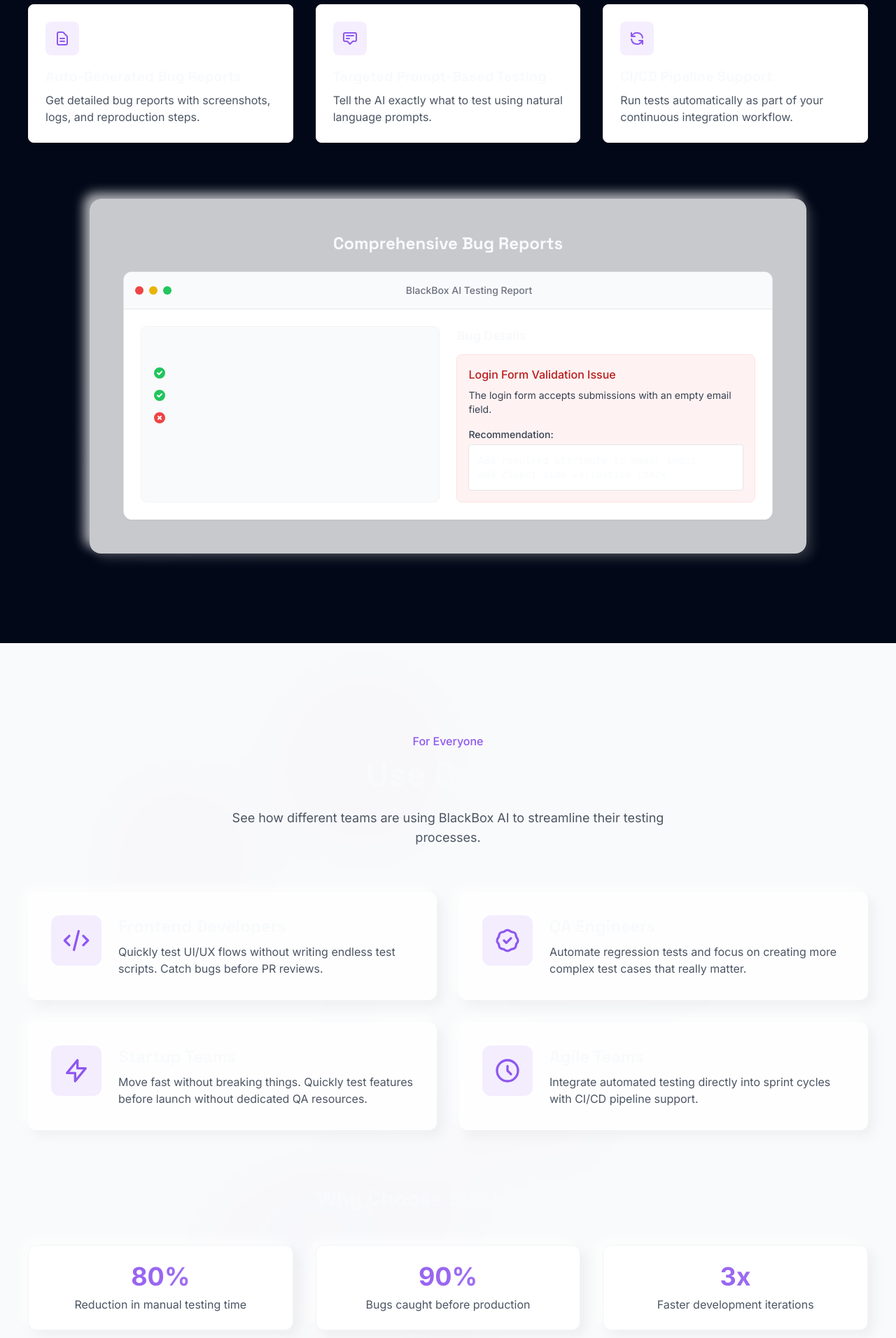
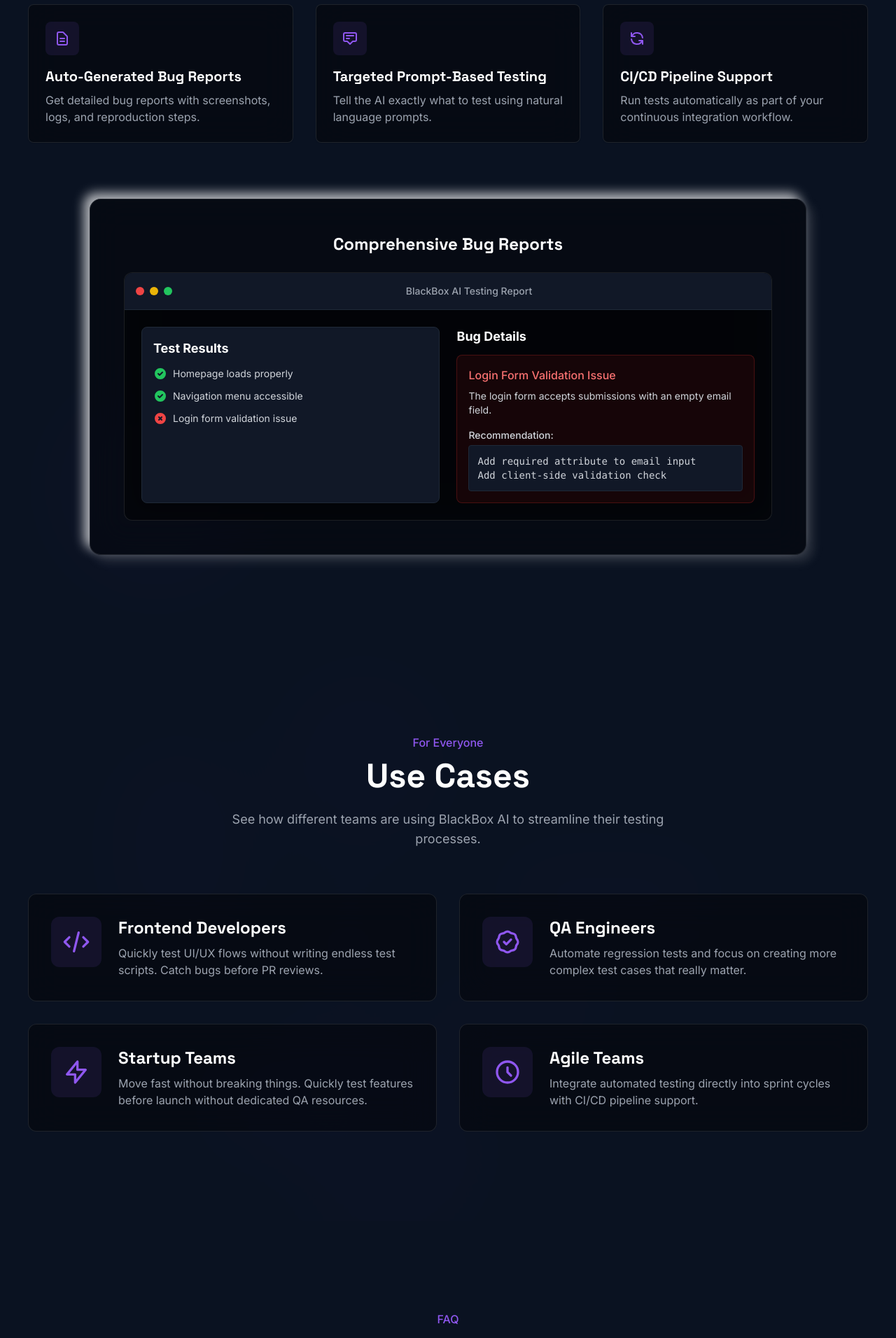
Before and after one commit to AqeelKhalid13/nextsqa, a React (Vite) app: page / in a window 1280 px wide. Shown: the part 2638-4550 px from the top of the page at 70% size. Built offline with nearby package versions, Linux system fonts and the light colour scheme.

Commit message:
feat: Implement dark theme and remove section
Apply dark theme to various sections and remove the "Why Choose BlackBox AI" section.

```diff
--- a/src/components/Features.tsx
+++ b/src/components/Features.tsx
@@ -68,15 +68,15 @@ const FeatureCard = ({ feature, index }) => {
       viewport={{ once: true, margin: "-50px" }}
       transition={{ duration: 0.5, delay: index * 0.1 }}
     >
-      <Card className="h-full bg-white backdrop-blur-sm border border-gray-100 transition-all duration-300 hover:shadow-lg hover:-translate-y-1">
+      <Card className="h-full neo-blur transition-all duration-300 hover:shadow-lg hover:-translate-y-1">
         <CardContent className="p-6">
           <div className="bg-primary/10 p-3 w-fit rounded-lg mb-4">
             {feature.icon}
           </div>
-          <h3 className="text-xl font-bold mb-2">
+          <h3 className="text-xl font-bold mb-2 text-white">
             {feature.title}
           </h3>
-          <p className="text-gray-600">
+          <p className="text-gray-400">
             {feature.description}
           </p>
         </CardContent>
@@ -87,7 +87,7 @@ const FeatureCard = ({ feature, index }) => {
 
 const Features = () => {
   return (
-    <section id="features" className="py-20 md:py-32 relative overflow-hidden">
+    <section id="features" className="py-20 md:py-32 relative overflow-hidden bg-secondary/30">
       {/* Background elements */}
       <div className="absolute inset-0 opacity-10">
         <div className="absolute top-20 right-20 w-72 h-72 rounded-full bg-primary/30 filter blur-3xl"></div>
@@ -103,8 +103,8 @@ const Features = () => {
           transition={{ duration: 0.5 }}
         >
           <span className="text-primary font-medium mb-3 inline-block">Powerful Toolset</span>
-          <h2 className="text-3xl md:text-5xl font-bold mb-6">Key Features</h2>
-          <p className="text-lg text-gray-600 max-w-2xl mx-auto">
+          <h2 className="text-3xl md:text-5xl font-bold mb-6 text-white">Key Features</h2>
+          <p className="text-lg text-gray-400 max-w-2xl mx-auto">
             BlackBox AI delivers everything you need to automate and improve your website testing process.
           </p>
         </motion.div>
@@ -117,14 +117,14 @@ const Features = () => {
 
         {/* Feature screenshot or diagram */}
         <motion.div
-          className="mt-20 bg-gray-50/80 backdrop-blur-sm rounded-2xl p-8 md:p-12 max-w-5xl mx-auto shadow-neumorphic overflow-hidden"
+          className="mt-20 neo-blur rounded-2xl p-8 md:p-12 max-w-5xl mx-auto shadow-neumorphic overflow-hidden"
           initial={{ opacity: 0, scale: 0.95 }}
           whileInView={{ opacity: 1, scale: 1 }}
           viewport={{ once: true, margin: "-100px" }}
           transition={{ duration: 0.6 }}
         >
           <motion.h3
-            className="text-2xl font-bold mb-6 text-center"
+            className="text-2xl font-bold mb-6 text-center text-white"
             initial={{ opacity: 0, y: 10 }}
             whileInView={{ opacity: 1, y: 0 }}
             viewport={{ once: true }}
@@ -133,43 +133,43 @@ const Features = () => {
             Comprehensive Bug Reports
           </motion.h3>
 
-          <div className="bg-white rounded-xl shadow-sm overflow-hidden border border-gray-200">
-            <div className="bg-gray-50 p-4 border-b border-gray-200">
+          <div className="neo-blur rounded-xl overflow-hidden border border-gray-800">
+            <div className="bg-gray-900 p-4 border-b border-gray-800">
               <div className="flex items-center">
                 <div className="w-3 h-3 rounded-full bg-red-500 mr-2"></div>
                 <div className="w-3 h-3 rounded-full bg-yellow-500 mr-2"></div>
                 <div className="w-3 h-3 rounded-full bg-green-500 mr-2"></div>
-                <div className="mx-auto text-sm font-medium text-gray-500">BlackBox AI Testing Report</div>
+                <div className="mx-auto text-sm font-medium text-gray-400">BlackBox AI Testing Report</div>
               </div>
             </div>
             <div className="p-6">
               <div className="flex flex-col md:flex-row gap-6">
                 <motion.div
-                  className="md:w-1/2 bg-gray-50 rounded-lg p-4 border border-gray-100"
+                  className="md:w-1/2 bg-gray-900 rounded-lg p-4 border border-gray-800"
                   initial={{ opacity: 0, x: -20 }}
                   whileInView={{ opacity: 1, x: 0 }}
                   viewport={{ once: true }}
                   transition={{ duration: 0.5, delay: 0.3 }}
                 >
-                  <div className="text-lg font-bold mb-3">Test Results</div>
+                  <div className="text-lg font-bold mb-3 text-white">Test Results</div>
                   <div className="space-y-3">
                     <div className="flex items-center">
                       <svg xmlns="http://www.w3.org/2000/svg" className="h-5 w-5 text-green-500 mr-2" viewBox="0 0 20 20" fill="currentColor">
                         <path fillRule="evenodd" d="M10 18a8 8 0 100-16 8 8 0 000 16zm3.707-9.293a1 1 0 00-1.414-1.414L9 10.586 7.707 9.293a1 1 0 00-1.414 1.414l2 2a1 1 0 001.414 0l4-4z" clipRule="evenodd" />
                       </svg>
-                      <span className="text-sm">Homepage loads properly</span>
+                      <span className="text-sm text-gray-300">Homepage loads properly</span>
                     </div>
                     <div className="flex items-center">
                       <svg xmlns="http://www.w3.org/2000/svg" className="h-5 w-5 text-green-500 mr-2" viewBox="0 0 20 20" fill="currentColor">
                         <path fillRule="evenodd" d="M10 18a8 8 0 100-16 8 8 0 000 16zm3.707-9.293a1 1 0 00-1.414-1.414L9 10.586 7.707 9.293a1 1 0 00-1.414 1.414l2 2a1 1 0 001.414 0l4-4z" clipRule="evenodd" />
                       </svg>
-                      <span className="text-sm">Navigation menu accessible</span>
+                      <span className="text-sm text-gray-300">Navigation menu accessible</span>
                     </div>
                     <div className="flex items-center">
                       <svg xmlns="http://www.w3.org/2000/svg" className="h-5 w-5 text-red-500 mr-2" viewBox="0 0 20 20" fill="currentColor">
                         <path fillRule="evenodd" d="M10 18a8 8 0 100-16 8 8 0 000 16zM8.707 7.293a1 1 0 00-1.414 1.414L8.586 10l-1.293 1.293a1 1 0 101.414 1.414L10 11.414l1.293 1.293a1 1 0 001.414-1.414L11.414 10l1.293-1.293a1 1 0 00-1.414-1.414L10 8.586 8.707 7.293z" clipRule="evenodd" />
                       </svg>
-                      <span className="text-sm">Login form validation issue</span>
+                      <span className="text-sm text-gray-300">Login form validation issue</span>
                     </div>
                   </div>
                 </motion.div>
@@ -180,14 +180,14 @@ const Features = () => {
                   viewport={{ once: true }}
                   transition={{ duration: 0.5, delay: 0.4 }}
                 >
-                  <div className="text-lg font-bold mb-3">Bug Details</div>
-                  <div className="bg-red-50 p-4 rounded-lg border border-red-100">
-                    <div className="text-red-700 font-medium mb-2">Login Form Validation Issue</div>
-                    <p className="text-sm text-gray-700 mb-2">
+                  <div className="text-lg font-bold mb-3 text-white">Bug Details</div>
+                  <div className="bg-red-950/30 p-4 rounded-lg border border-red-900/50">
+                    <div className="text-red-400 font-medium mb-2">Login Form Validation Issue</div>
+                    <p className="text-sm text-gray-300 mb-2">
                       The login form accepts submissions with an empty email field.
                     </p>
-                    <div className="text-sm font-medium text-gray-700 mt-4 mb-1">Recommendation:</div>
-                    <div className="bg-white p-3 rounded border border-gray-200 text-sm font-mono">
+                    <div className="text-sm font-medium text-gray-300 mt-4 mb-1">Recommendation:</div>
+                    <div className="bg-gray-900 p-3 rounded border border-gray-800 text-sm font-mono text-gray-300">
                       Add required attribute to email input<br />
                       Add client-side validation check
                     </div>
--- a/src/components/UseCases.tsx
+++ b/src/components/UseCases.tsx
@@ -1,4 +1,3 @@
-
 import React from 'react';
 import { motion } from 'framer-motion';
 
@@ -61,7 +60,7 @@ const UseCases = () => {
   };
 
   return (
-    <section id="use-cases" className="py-20 md:py-32 bg-gray-50 relative overflow-hidden">
+    <section id="use-cases" className="py-20 md:py-32 bg-secondary/30 relative overflow-hidden">
       {/* Background pattern */}
       <div className="absolute inset-0 opacity-5">
         <div className="absolute w-full h-full">
@@ -90,8 +89,8 @@ const UseCases = () => {
           transition={{ duration: 0.5 }}
         >
           <span className="text-primary font-medium mb-3 inline-block">For Everyone</span>
-          <h2 className="text-3xl md:text-5xl font-bold mb-6">Use Cases</h2>
-          <p className="text-lg text-gray-600 max-w-2xl mx-auto">
+          <h2 className="text-3xl md:text-5xl font-bold mb-6 text-white">Use Cases</h2>
+          <p className="text-lg text-gray-400 max-w-2xl mx-auto">
             See how different teams are using BlackBox AI to streamline their testing processes.
           </p>
         </motion.div>
@@ -106,7 +105,7 @@ const UseCases = () => {
           {useCases.map((useCase, index) => (
             <motion.div
               key={index}
-              className="glass-card bg-white p-8 rounded-xl shadow-neumorphic border border-gray-100 flex flex-col md:flex-row gap-6 hover:shadow-neumorphic-hover transition-all duration-300"
+              className="neo-blur p-8 rounded-xl border border-gray-800 flex flex-col md:flex-row gap-6 hover:shadow-neumorphic-hover transition-all duration-300"
               variants={itemVariants}
               whileHover={{ y: -5 }}
             >
@@ -114,67 +113,16 @@ const UseCases = () => {
                 {useCase.icon}
               </div>
               <div>
-                <h3 className="text-2xl font-bold mb-2">
+                <h3 className="text-2xl font-bold mb-2 text-white">
                   {useCase.title}
                 </h3>
-                <p className="text-gray-600">
+                <p className="text-gray-400">
                   {useCase.description}
                 </p>
               </div>
             </motion.div>
           ))}
         </motion.div>
-
-        {/* Benefits section */}
-        <div className="mt-20">
-          <motion.div
-            className="text-center mb-12"
-            initial={{ opacity: 0, y: 10 }}
-            whileInView={{ opacity: 1, y: 0 }}
-            viewport={{ once: true }}
-            transition={{ duration: 0.5 }}
-          >
-            <h3 className="text-2xl md:text-3xl font-bold">Why Choose BlackBox AI?</h3>
-          </motion.div>
-
-          <div className="grid md:grid-cols-3 gap-8">
-            <motion.div
-              className="bg-white p-6 rounded-xl text-center border border-gray-100 shadow-neumorphic hover:shadow-neumorphic-hover transition-all duration-300"
-              initial={{ opacity: 0, y: 20 }}
-              whileInView={{ opacity: 1, y: 0 }}
-              viewport={{ once: true }}
-              transition={{ duration: 0.5, delay: 0.1 }}
-              whileHover={{ y: -5 }}
-            >
-              <div className="text-4xl font-bold text-gradient-primary mb-2">80%</div>
-              <p className="text-gray-600">Reduction in manual testing time</p>
-            </motion.div>
-
-            <motion.div
-              className="bg-white p-6 rounded-xl text-center border border-gray-100 shadow-neumorphic hover:shadow-neumorphic-hover transition-all duration-300"
-              initial={{ opacity: 0, y: 20 }}
-              whileInView={{ opacity: 1, y: 0 }}
-              viewport={{ once: true }}
-              transition={{ duration: 0.5, delay: 0.2 }}
-              whileHover={{ y: -5 }}
-            >
-              <div className="text-4xl font-bold text-gradient-primary mb-2">90%</div>
-              <p className="text-gray-600">Bugs caught before production</p>
-            </motion.div>
-
-            <motion.div
-              className="bg-white p-6 rounded-xl text-center border border-gray-100 shadow-neumorphic hover:shadow-neumorphic-hover transition-all duration-300"
-              initial={{ opacity: 0, y: 20 }}
-              whileInView={{ opacity: 1, y: 0 }}
-              viewport={{ once: true }}
-              transition={{ duration: 0.5, delay: 0.3 }}
-              whileHover={{ y: -5 }}
-            >
-              <div className="text-4xl font-bold text-gradient-primary mb-2">3x</div>
-              <p className="text-gray-600">Faster development iterations</p>
-            </motion.div>
-          </div>
-        </div>
       </div>
     </section>
   );
```
